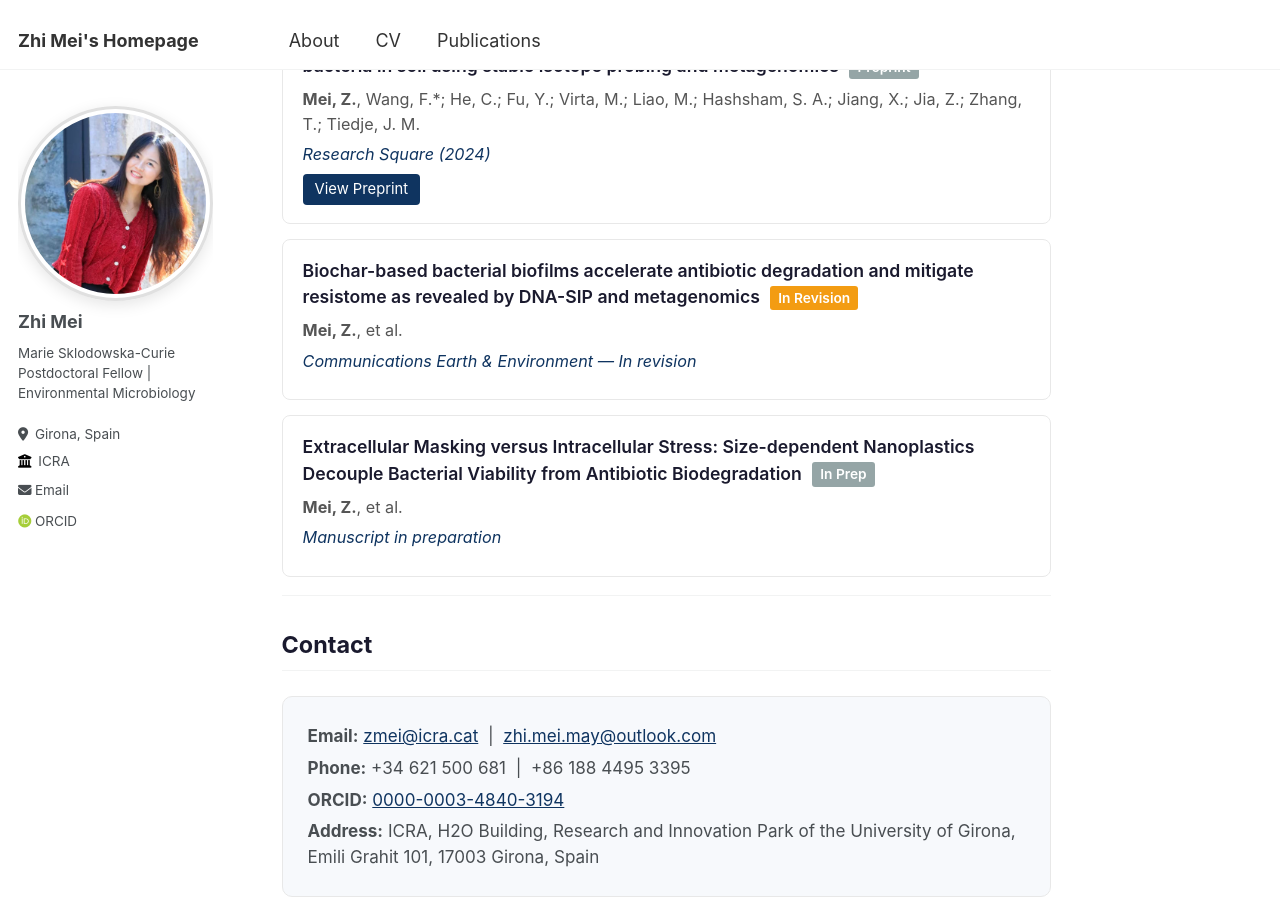
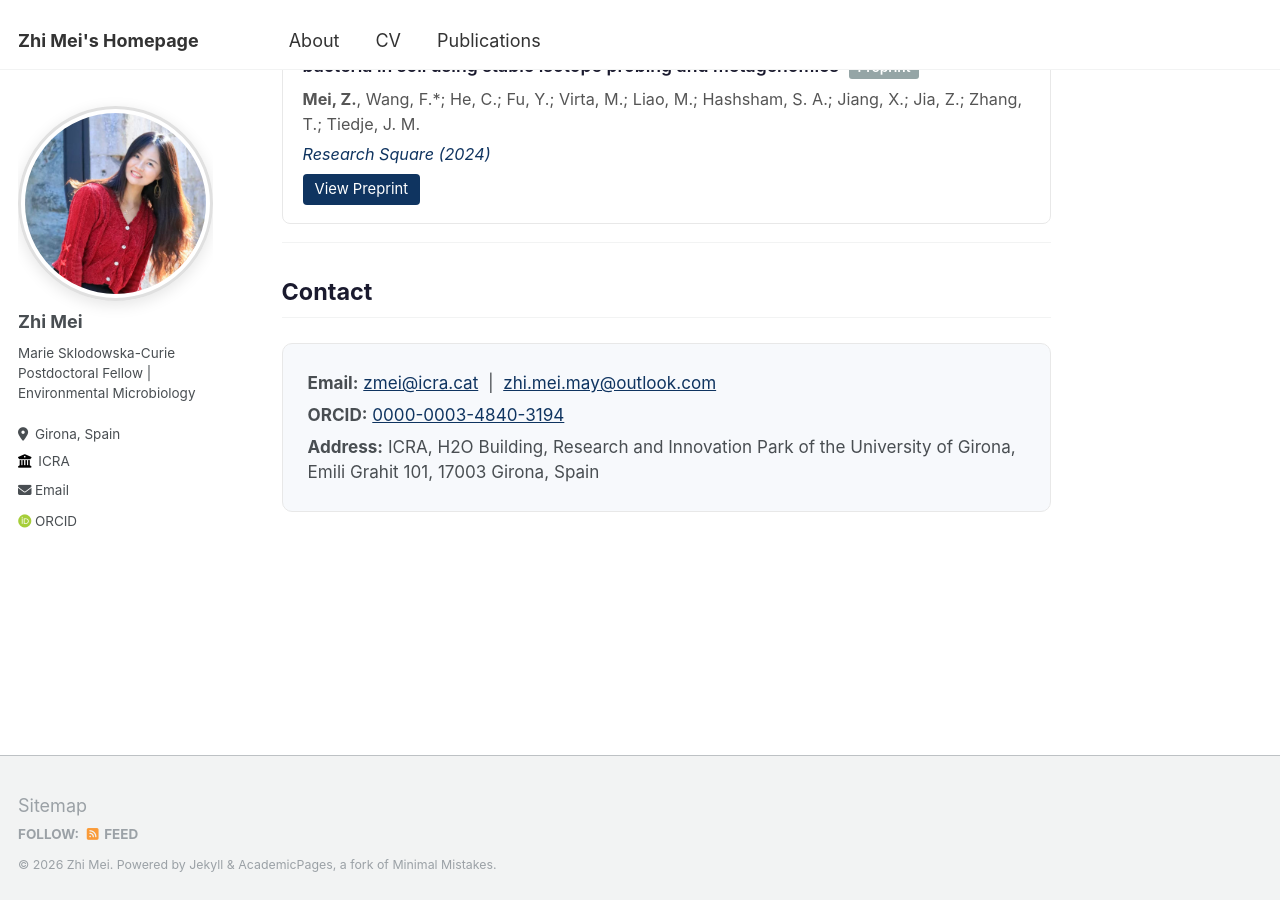
Before and after one commit to XxFChen/ZhiMei, a Jekyll site: the page built from _pages/about.md, in a window 1280 px wide and 900 px high, scrolled down 2553 px. Built offline with Jekyll 4.4.1, drawn with Linux system fonts in a browser that asks for light colours; some web fonts are replaced.

Commit message:
Remove phone numbers, First-Author Papers stat, and in-prep manuscripts
- Removed phone numbers from About page, README
- Removed First-Author Papers from Publications stats
- Removed two in-prep manuscripts (In Revision and In Prep) from About page
- Keep only published papers and preprint on About page

```diff
--- a/_pages/about.md
+++ b/_pages/about.md
@@ -253,25 +253,12 @@ I focus on unraveling the complex dynamics of **antibiotic resistance genes (ARG
   </div>
 </div>
 
-<div class="pub-entry">
-  <div class="pub-title">Biochar-based bacterial biofilms accelerate antibiotic degradation and mitigate resistome as revealed by DNA-SIP and metagenomics <span class="pub-year-badge revision">In Revision</span></div>
-  <div class="pub-authors"><strong>Mei, Z.</strong>, et al.</div>
-  <div class="pub-venue">Communications Earth &amp; Environment — In revision</div>
-</div>
-
-<div class="pub-entry">
-  <div class="pub-title">Extracellular Masking versus Intracellular Stress: Size-dependent Nanoplastics Decouple Bacterial Viability from Antibiotic Biodegradation <span class="pub-year-badge prep">In Prep</span></div>
-  <div class="pub-authors"><strong>Mei, Z.</strong>, et al.</div>
-  <div class="pub-venue">Manuscript in preparation</div>
-</div>
-
 ---
 
 <h2 class="section-title">Contact</h2>
 
 <div class="contact-box">
   <p><strong>Email:</strong> <a href="mailto:zmei@icra.cat">zmei@icra.cat</a> &nbsp;|&nbsp; <a href="mailto:zhi.mei.may@outlook.com">zhi.mei.may@outlook.com</a></p>
-  <p><strong>Phone:</strong> +34 621 500 681 &nbsp;|&nbsp; +86 188 4495 3395</p>
   <p><strong>ORCID:</strong> <a href="https://orcid.org/0000-0003-4840-3194" target="_blank">0000-0003-4840-3194</a></p>
   <p><strong>Address:</strong> ICRA, H2O Building, Research and Innovation Park of the University of Girona, Emili Grahit 101, 17003 Girona, Spain</p>
 </div>
```
Also changed, not shown: README.md (+0 -1 lines), _pages/publications.md (+0 -4 lines).
